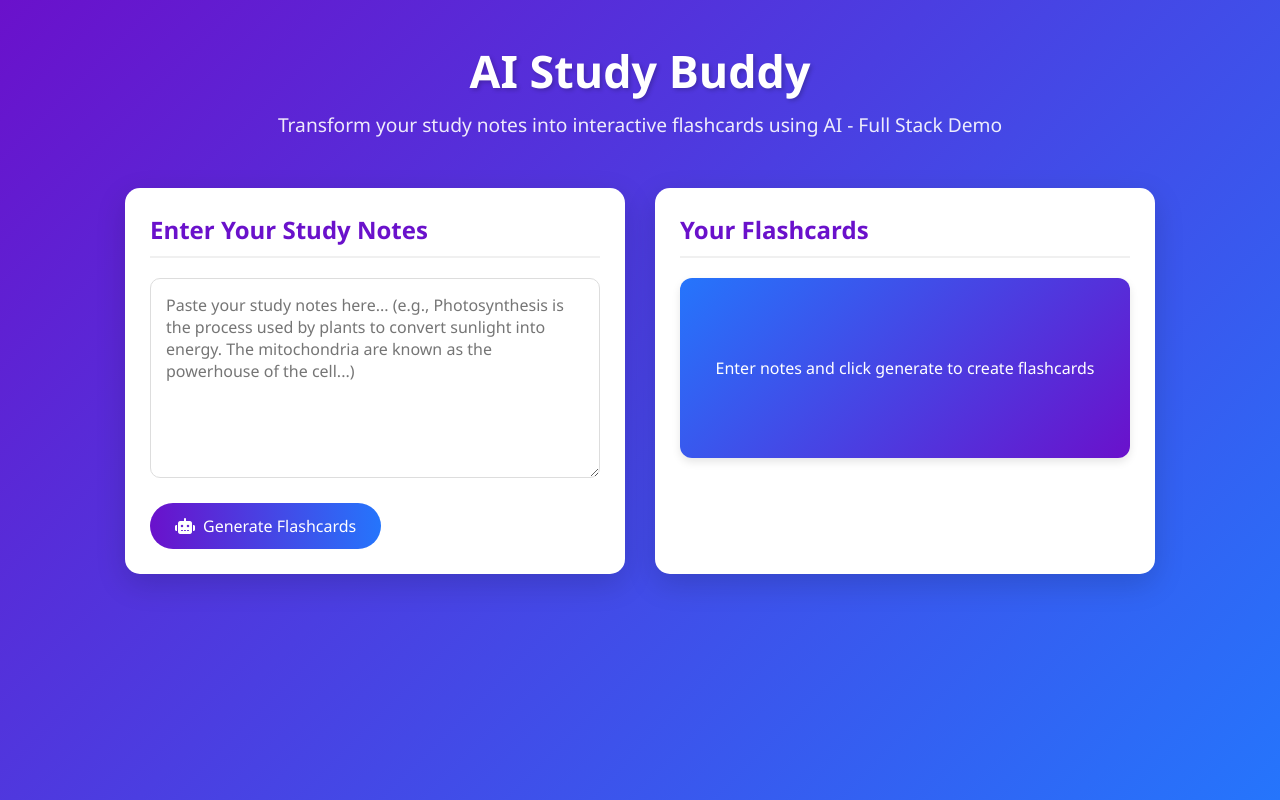
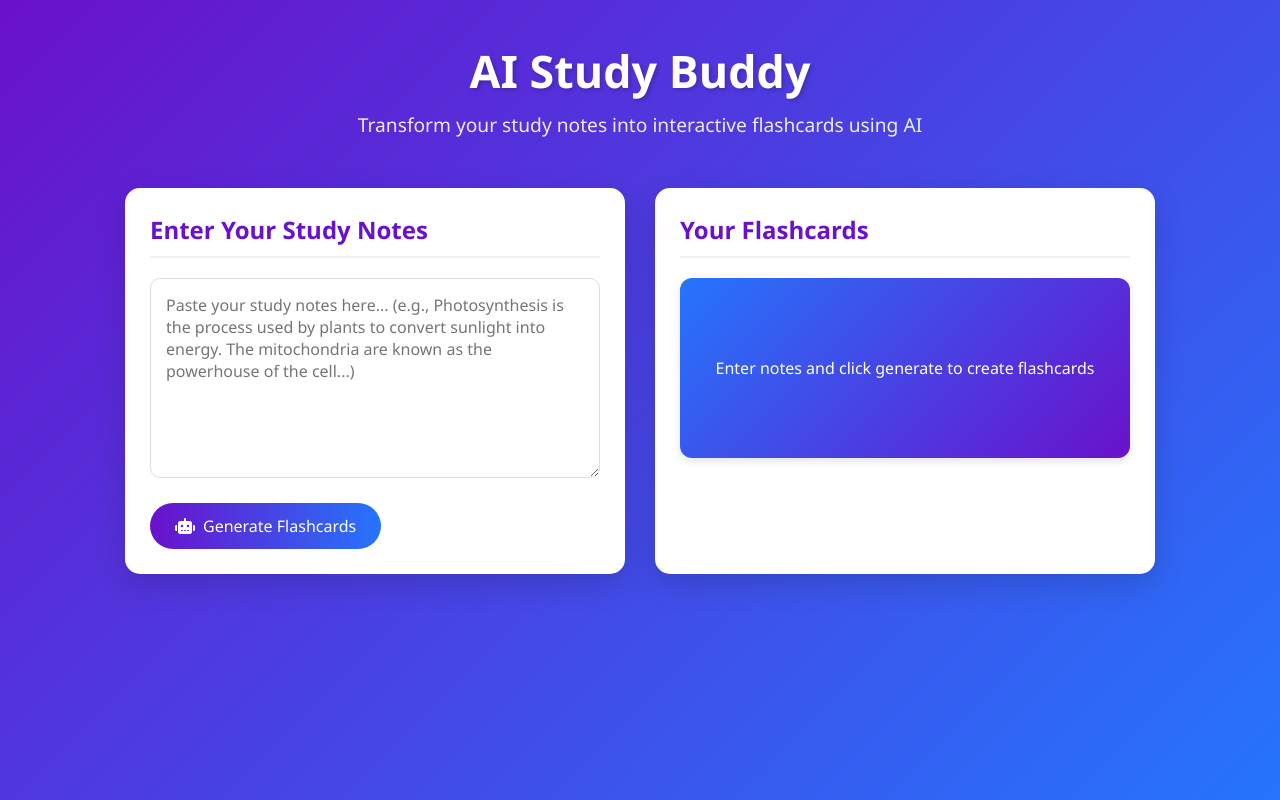
Before and after one commit to DawitiHunde/ai-study-budy, a plain HTML site: page index.html in a window 1280 px wide. Drawn offline with Linux system fonts and the light colour scheme.

Commit message:
Update index.html

```diff
--- a/index.html
+++ b/index.html
@@ -12,7 +12,7 @@
     <div class="container">
         <header>
             <h1>AI Study Buddy</h1>
-            <p class="subtitle">Transform your study notes into interactive flashcards using AI - Full Stack Demo</p>
+            <p class="subtitle">Transform your study notes into interactive flashcards using AI</p>
         </header>
 
 
```
